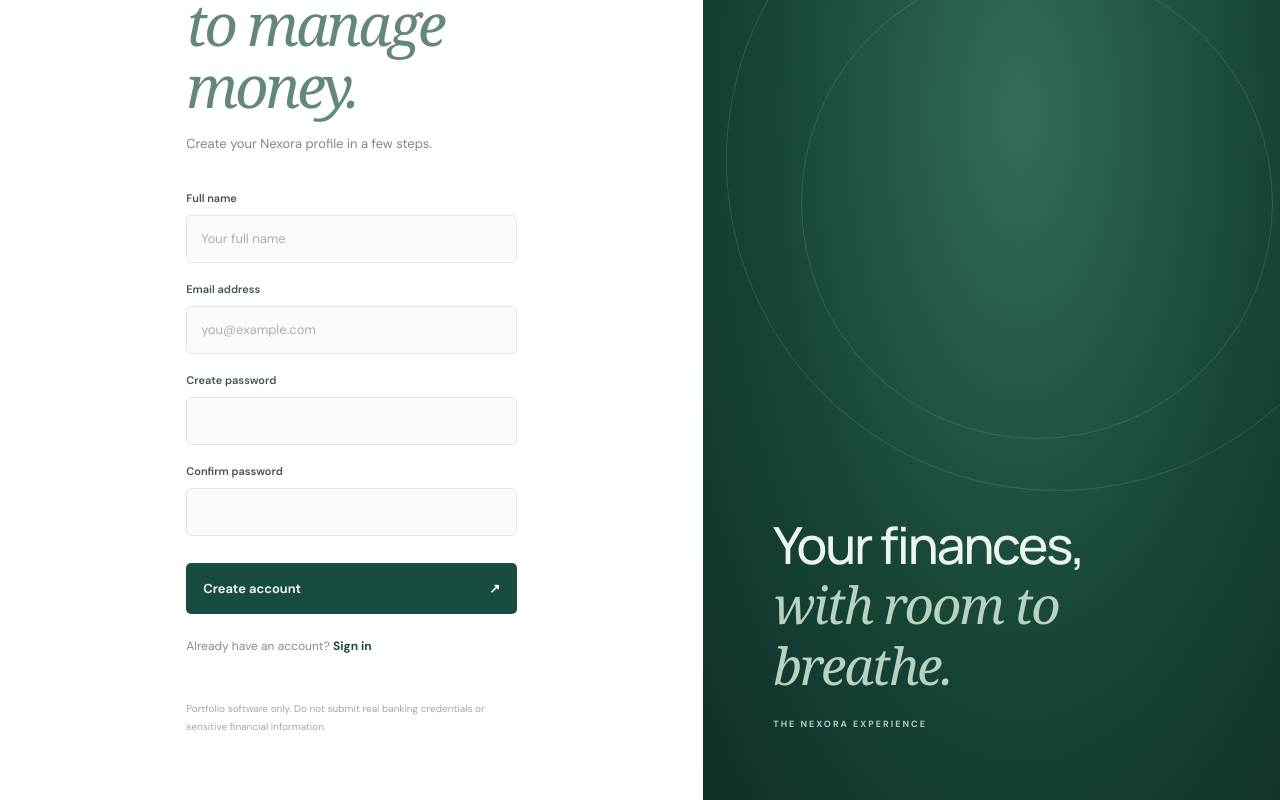
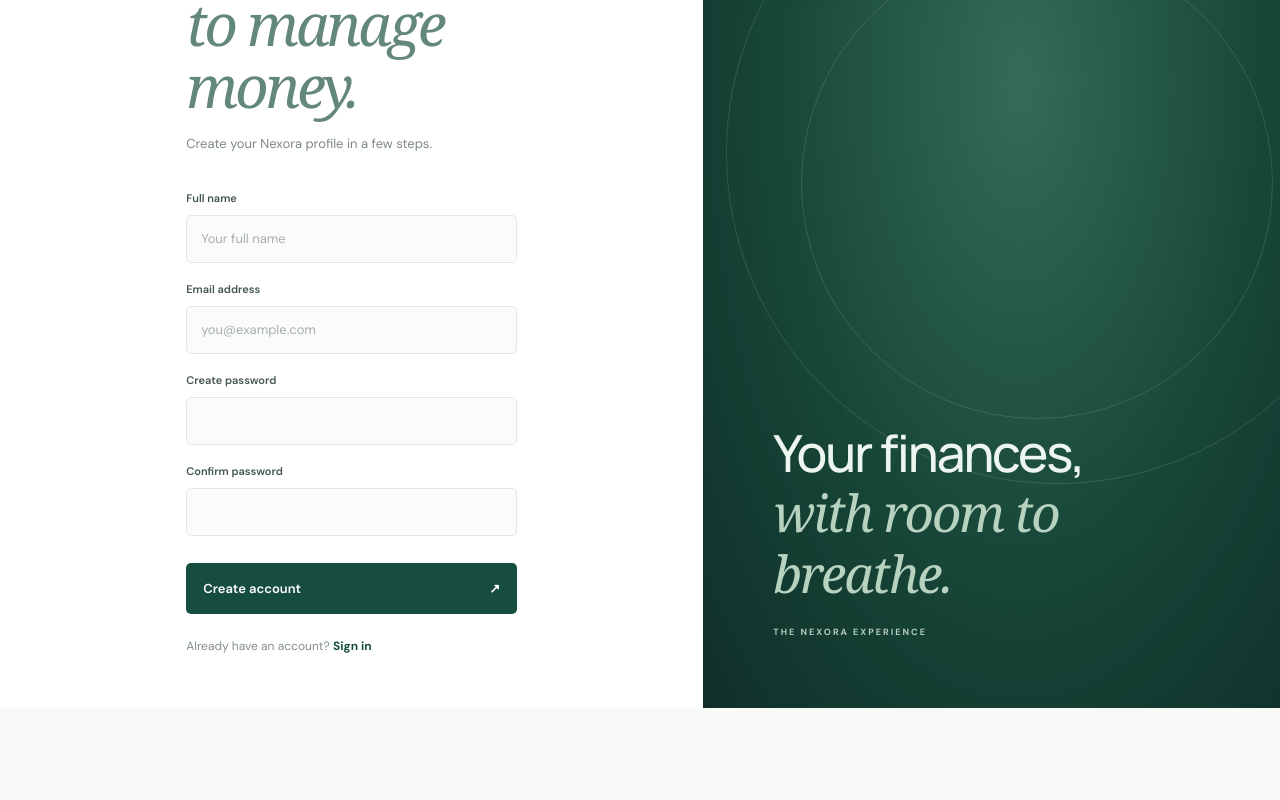
Before and after one commit to Masksm/Nexora-Bank, a Next.js app: page /register in a window 1280 px wide. Shown: the part 255-1055 px from the top of the page. After the commit the page ends 963 px from the top, so only its background shows below. Built offline with nearby package versions, Linux system fonts and the light colour scheme.

Commit message:
Remove portfolio disclosure from registration

```diff
--- a/app/register/page.tsx
+++ b/app/register/page.tsx
@@ -26,7 +26,7 @@ export default async function RegisterPage({ searchParams }: Props) {
           <button className="auth-submit" type="submit">Create account <span>↗</span></button>
         </form>
         <p className="auth-switch">Already have an account? <Link href="/login">Sign in</Link></p>
-        <p className="auth-footnote">Portfolio software only. Do not submit real banking credentials or sensitive financial information.</p>
+
       </div>
       <aside className="auth-aside"><div className="auth-aside-mark">N</div><p>Your finances,<br /><em>with room to breathe.</em></p><span>THE NEXORA EXPERIENCE</span></aside>
     </main>
```
